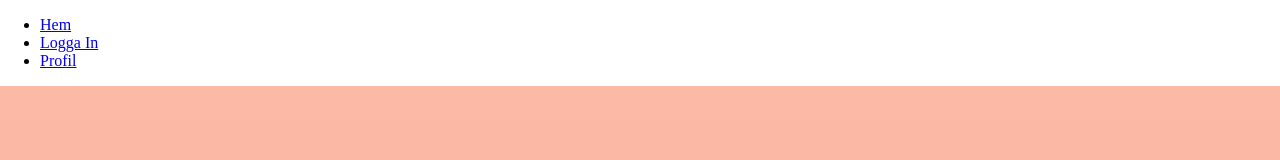
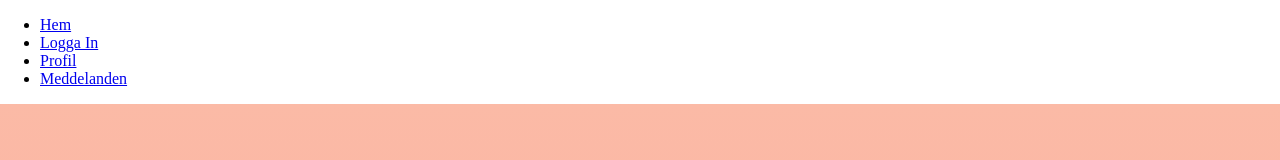
Before and after one commit to MartinEmson/FullstackG3, a React (Create React App) app in the folder frontend/: page /messages in a window 1280 px wide. Shown: the top 160 px of the page. Built offline with nearby package versions, Linux system fonts and the light colour scheme; no server answers.

Commit message:
Set routes to SignUp and Chatroom

```diff
--- a/frontend/src/App.js
+++ b/frontend/src/App.js
@@ -22,6 +22,9 @@ function App() {
                 <li>
                     <Link to={'/profile'}>Profil</Link>
                 </li>
+                <li>
+                    <Link to={'/messages'}>Meddelanden</Link>
+                </li>
             </ul>
             <Routes>
                 <Route path="/" element={<HomePage />} />
@@ -29,6 +32,7 @@ function App() {
                 <Route path="/login" element={<Login />} />
                 <Route path="*" element={<NoPage />} />
                 <Route path="/messages" element={<ChatRoom />} />
+                <Route path="/signup" element={<SignUp />} />
             </Routes>
         </>
     )
--- a/frontend/src/pages/ChatRoom.js
+++ b/frontend/src/pages/ChatRoom.js
@@ -33,6 +33,7 @@ const ChatRoom = () => {
                   </div>
               ))}
             </div>
+
           </RightSide>
         </ChatWindow>
       </ChatBg>
```
